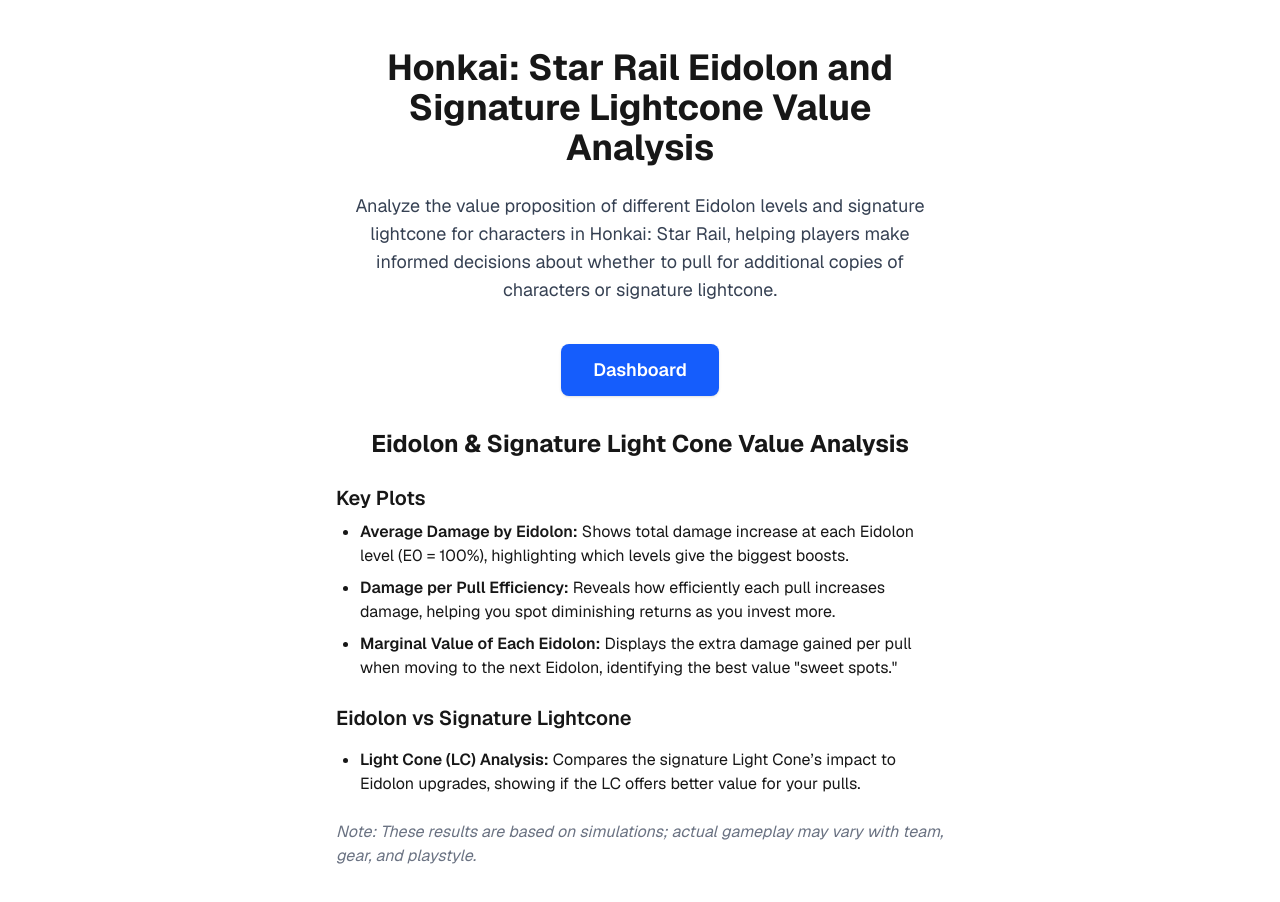
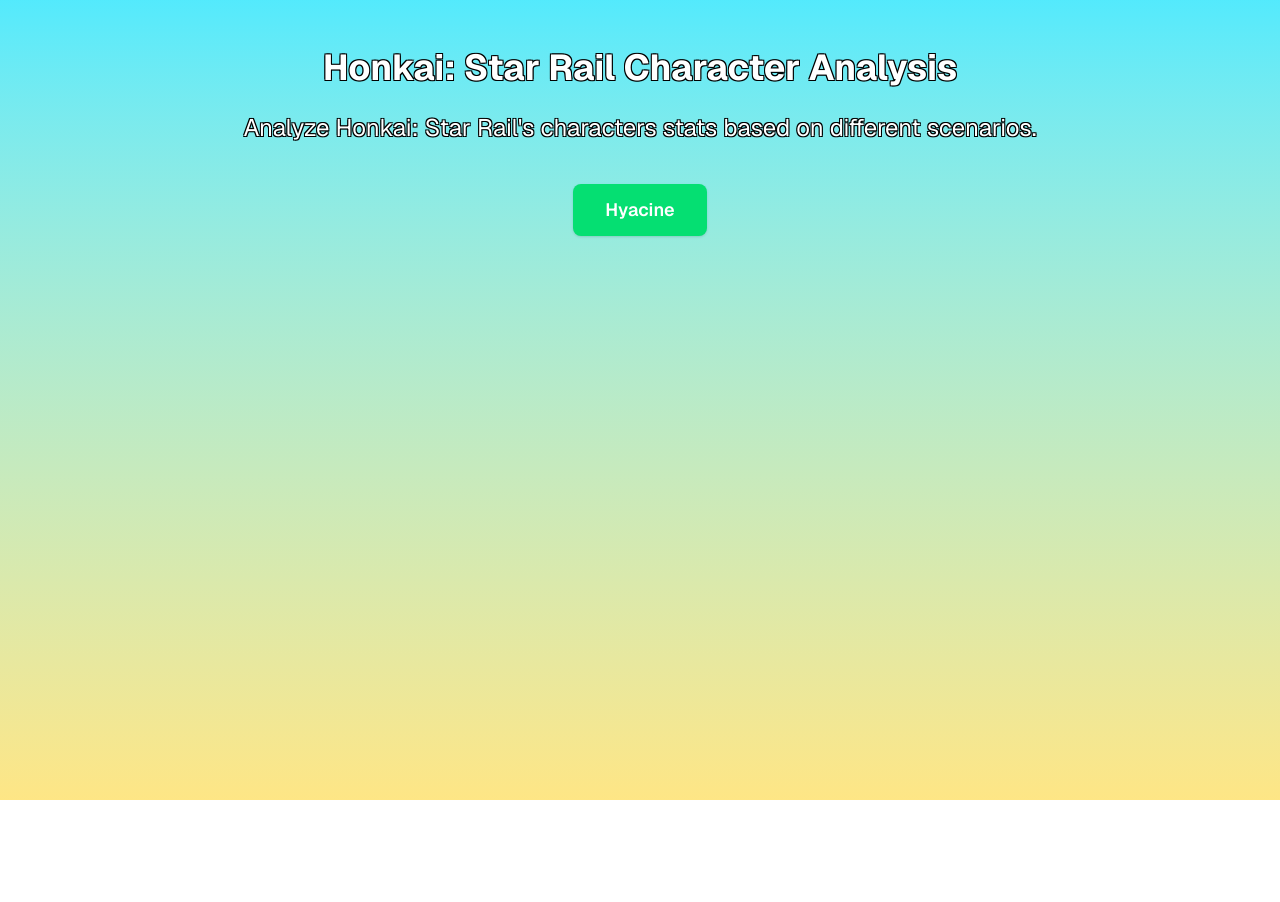
Before and after one commit to sakan811/honkai-star-rail-character-stats-analysis, a Next.js app in the folder visual_dashboard/: page / in a window 1280 px wide. Shown: the top 902 px of the page. After the commit the page ends 800 px from the top, so only its background shows below. Built offline with nearby package versions, Linux system fonts and the light colour scheme.

Commit message:
feat: add Anaxa and Castorice pages with data visualization; update constants and remove obsolete dashboard

```diff
--- a/visual_dashboard/src/app/constants.ts
+++ b/visual_dashboard/src/app/constants.ts
@@ -1,4 +1,2 @@
-export const SITE_TITLE =
-  "Honkai: Star Rail Eidolon and Signature Lightcone Value Analysis";
-export const SITE_DESCRIPTION =
-  "Analyze the value proposition of different Eidolon levels and signature lightcone for characters in Honkai: Star Rail";
+export const SITE_TITLE = "Honkai: Star Rail Character Analysis";
+export const SITE_DESCRIPTION = "Analyze Honkai: Star Rail's characters stats based on different scenarios.";
--- a/visual_dashboard/src/app/dashboard/page.tsx
+++ /dev/null
@@ -1,56 +0,0 @@
-import { Metadata } from "next";
-import Link from "next/link";
-import { SITE_DESCRIPTION, SITE_TITLE } from "../constants";
-
-export const metadata: Metadata = {
-  title: SITE_TITLE,
-  description: SITE_DESCRIPTION,
-  openGraph: {
-    title: SITE_TITLE,
-    description: SITE_DESCRIPTION,
-  },
-};
-
-export default function DashboardPage() {
-  return (
-    <main className="max-w-2xl mx-auto p-6">
-      <div className="mb-4">
-        <Link
-          href="/"
-          className="inline-block bg-gray-600 hover:bg-gray-700 text-white font-semibold rounded-lg px-4 py-2 transition-colors duration-200 text-sm shadow"
-        >
-          Back to Home
-        </Link>
-      </div>
-      <div className="mt-8">
-        <h2 className="text-xl font-semibold mb-4">Character Dashboards</h2>
-        <div className="flex justify-center gap-4">
-          <a
-            href="/dashboard/anaxa"
-            className="inline-block bg-blue-600 hover:bg-blue-700 text-white font-semibold rounded-lg px-6 py-3 transition-colors duration-200 text-lg shadow"
-          >
-            Anaxa
-          </a>
-          <a
-            href="/dashboard/castorice"
-            className="inline-block bg-blue-600 hover:bg-blue-700 text-white font-semibold rounded-lg px-6 py-3 transition-colors duration-200 text-lg shadow"
-          >
-            Castorice
-          </a>
-          <a
-            href="/dashboard/ruanmei"
-            className="inline-block bg-blue-600 hover:bg-blue-700 text-white font-semibold rounded-lg px-6 py-3 transition-colors duration-200 text-lg shadow"
-          >
-            Ruan Mei
-          </a>
-          <a
-            href="/dashboard/hyacine"
-            className="inline-block bg-blue-600 hover:bg-blue-700 text-white font-semibold rounded-lg px-6 py-3 transition-colors duration-200 text-lg shadow"
-          >
-            Hyacine
-          </a>
-        </div>
-      </div>
-    </main>
-  );
-}
--- a/visual_dashboard/src/app/dashboard/hyacine/page.tsx
+++ b/visual_dashboard/src/app/hyacine/page.tsx
@@ -61,15 +61,18 @@
   const formatHealingPercent = (value: number) => `${(value * 100).toFixed(0)}%`;
 
   return (
-    <div className="flex flex-col items-center p-6 w-full h-full min-h-screen">
+    <div className="flex flex-col items-center p-6 w-full h-full min-h-screen bg-gradient-to-b from-cyan-300 to-amber-200">
       <a
-        href="/dashboard"
-        className="self-start mb-4 bg-gray-200 hover:bg-gray-300 text-gray-800 font-medium rounded px-4 py-2 transition-colors duration-200"
+        href="/"
+        className="self-start mb-4 bg-green-400 hover:bg-green-600 text-white font-medium rounded px-4 py-2 transition-colors duration-200"
       >
         ← Back
       </a>
 
-      <h1 className="text-3xl font-bold mb-6">Hyacine Healing Bonus Analysis</h1>
+      <h1 className="text-3xl font-bold mb-6 text-white"
+        style={{ textShadow: '-1px -1px 0 #000, 1px -1px 0 #000, -1px 1px 0 #000, 1px 1px 0 #000' }}>
+          Hyacine A6 Trace Healing Bonus Analysis
+      </h1>
 
       {loading ? (
         <div className="flex items-center justify-center h-64">
@@ -122,7 +125,7 @@
                 type="monotone"
                 dataKey="increased_outgoing_healing"
                 name="Increased Healing"
-                stroke="#8884d8"
+                stroke="#3edf5d"
                 strokeWidth={2}
                 dot={{ r: 0 }}
                 activeDot={{ r: 6 }}
--- a/visual_dashboard/src/app/page.tsx
+++ b/visual_dashboard/src/app/page.tsx
@@ -13,62 +13,24 @@
 
 export default function Home() {
   return (
-    <main className="max-w-2xl mx-auto py-12 px-4 sm:px-8 font-sans">
-      <h1 className="text-3xl sm:text-4xl font-bold mb-6 text-center">
-        Honkai: Star Rail Eidolon and Signature Lightcone Value Analysis
+    <div className="min-h-screen bg-gradient-to-b from-cyan-300 to-amber-200">
+      <main className="max-w-4xl mx-auto py-12 px-4 sm:px-8 font-sans">
+        <h1 className="text-3xl sm:text-4xl font-bold mb-6 text-center w-full text-white"
+          style={{ textShadow: '-1px -1px 0 #000, 1px -1px 0 #000, -1px 1px 0 #000, 1px 1px 0 #000' }}>
+          Honkai: Star Rail Character Analysis
         </h1>
-      <p className="text-lg text-gray-700 dark:text-gray-300 mb-10 text-center">
-        Analyze the value proposition of different Eidolon levels and signature
-        lightcone for characters in Honkai: Star Rail, helping players make
-        informed decisions about whether to pull for additional copies of
-        characters or signature lightcone.
+        <p className="text-2xl mb-10 text-center text-white"
+          style={{ textShadow: '-1px -1px 0 #000, 1px -1px 0 #000, -1px 1px 0 #000, 1px 1px 0 #000' }}>
+          Analyze Honkai: Star Rail's characters stats based on different scenarios.
         </p>
-      <div className="flex justify-center">
-        <Link href="/dashboard">
-          <button className="bg-blue-600 hover:bg-blue-700 text-white font-semibold rounded-lg px-8 py-3 text-lg shadow transition-colors duration-200">
-            Dashboard
+        <div className="flex justify-center gap-4">
+          <Link href="/hyacine">
+            <button className="bg-green-400 hover:bg-green-600 text-white font-semibold rounded-lg px-8 py-3 text-lg shadow transition-colors duration-200">
+              Hyacine
             </button>
           </Link>
         </div>
-      <h2 className="text-2xl font-bold mb-6 text-center mt-8">
-        Eidolon & Signature Light Cone Value Analysis
-      </h2>
-      <div className="mb-6">
-        <h2 className="text-xl font-semibold mb-2">Key Plots</h2>
-        <ul className="list-disc pl-6 space-y-2">
-          <li>
-            <span className="font-semibold">Average Damage by Eidolon:</span>{" "}
-            Shows total damage increase at each Eidolon level (E0 = 100%),
-            highlighting which levels give the biggest boosts.
-          </li>
-          <li>
-            <span className="font-semibold">Damage per Pull Efficiency:</span>{" "}
-            Reveals how efficiently each pull increases damage, helping you spot
-            diminishing returns as you invest more.
-          </li>
-          <li>
-            <span className="font-semibold">
-              Marginal Value of Each Eidolon:
-            </span>{" "}
-            Displays the extra damage gained per pull when moving to the next
-            Eidolon, identifying the best value &quot;sweet spots.&quot;
-          </li>
-        </ul>
-        <h2 className="text-xl font-semibold mb-2 mt-6">
-          Eidolon vs Signature Lightcone
-        </h2>
-        <ul className="list-disc pl-6 space-y-2 mt-4">
-          <li>
-            <span className="font-semibold">Light Cone (LC) Analysis:</span>{" "}
-            Compares the signature Light Cone’s impact to Eidolon upgrades,
-            showing if the LC offers better value for your pulls.
-          </li>
-        </ul>
+      </main>
     </div>
-      <p className="italic text-gray-500 mb-8">
-        Note: These results are based on simulations; actual gameplay may vary
-        with team, gear, and playstyle.
-      </p>
-    </main>
   );
 }
```
Also changed, not shown: visual_dashboard/src/app/anaxa/page.tsx (renamed from visual_dashboard/src/app/dashboard/anaxa/page.tsx), visual_dashboard/src/app/castorice/page.tsx (renamed from visual_dashboard/src/app/dashboard/castorice/page.tsx), visual_dashboard/src/app/hyacine/layout.tsx (renamed from visual_dashboard/src/app/dashboard/hyacine/layout.tsx), visual_dashboard/src/app/ruanmei/page.tsx (renamed from visual_dashboard/src/app/dashboard/ruanmei/page.tsx), 2 other files (tests, documents, lock files or other folders). Lines whose indentation alone changed are shown as unchanged.
